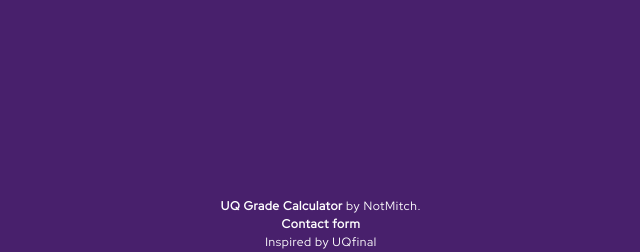
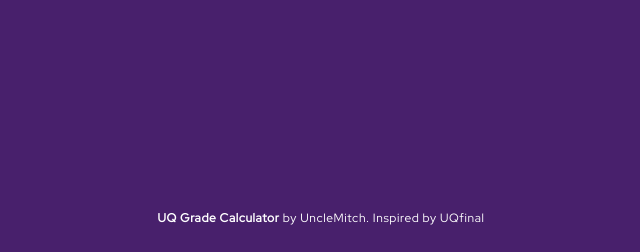
Before and after one commit to Uncle-Mitch/uqmarks, a Flask app: page / in a window 1280 px wide. Shown: the part 994-1246 px from the top of the page, without its empty margins (319-959 px from the left). Run offline with Flask 2, Linux system fonts and the light colour scheme.

Commit message:
New page

```diff
--- a/templates/course_code.html
+++ b/templates/course_code.html
@@ -190,10 +190,7 @@
   <footer class="footer">
     <div class="content has-text-centered">
       <p class="footer-p">
-        <strong class="footer-p">UQ Grade Calculator</strong> by NotMitch.
-        <br>
-        <a href="https://forms.gle/KE1r15WmLNaHBtnp6"><strong class="footer-p">Contact form</strong></a>
-        <br>
+        <strong class="footer-p">UQ Grade Calculator</strong> by <a class="footer-p" href="https://github.com/gricey432/unifinal">UncleMitch</a>.
         Inspired by <a class="footer-p" href="https://uqfinal.com/">UQfinal</a>
       </p>
     </div>
--- a/templates/index.html
+++ b/templates/index.html
@@ -102,11 +102,10 @@
   <footer class="footer">
     <div class="content has-text-centered">
       <p class="footer-p">
-        <strong class="footer-p">UQ Grade Calculator</strong> by NotMitch.
-        <br>
-        <a href="https://forms.gle/KE1r15WmLNaHBtnp6"><strong class="footer-p">Contact form</strong></a>
-        <br>
-        Inspired by <a class="footer-p" href="https://uqfinal.com/">UQfinal</a>
+        <p class="footer-p">
+          <strong class="footer-p">UQ Grade Calculator</strong> by <a class="footer-p" href="https://github.com/gricey432/unifinal">UncleMitch</a>.
+          Inspired by <a class="footer-p" href="https://uqfinal.com/">UQfinal</a>
+        </p>
       </p>
     </div>
   </footer>
```
Also changed, not shown: templates/invalid.html (+4 -5 lines).
